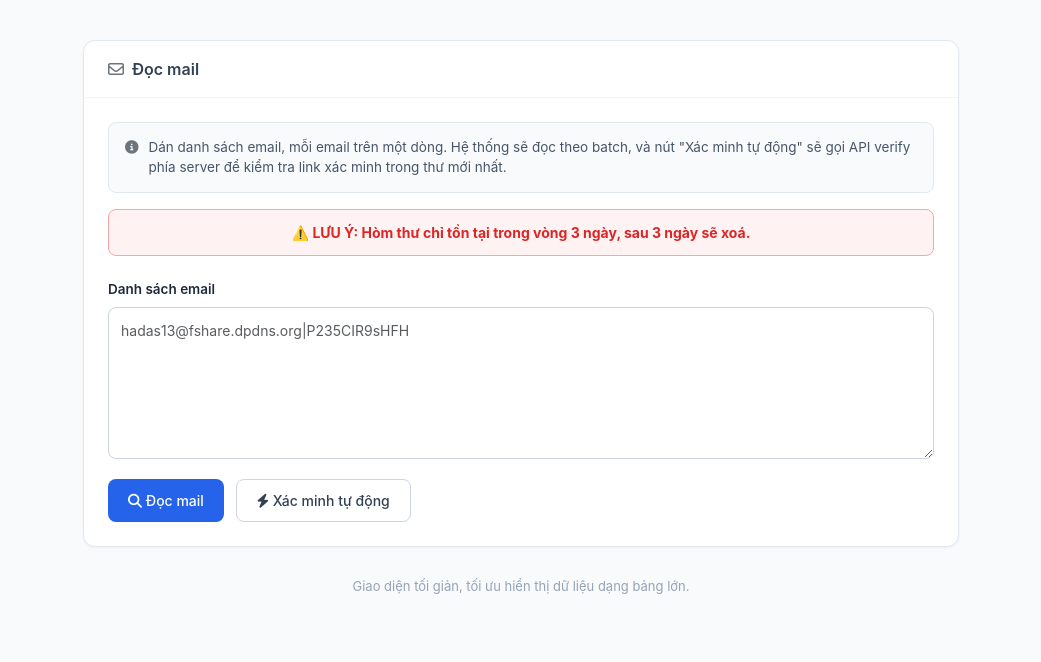
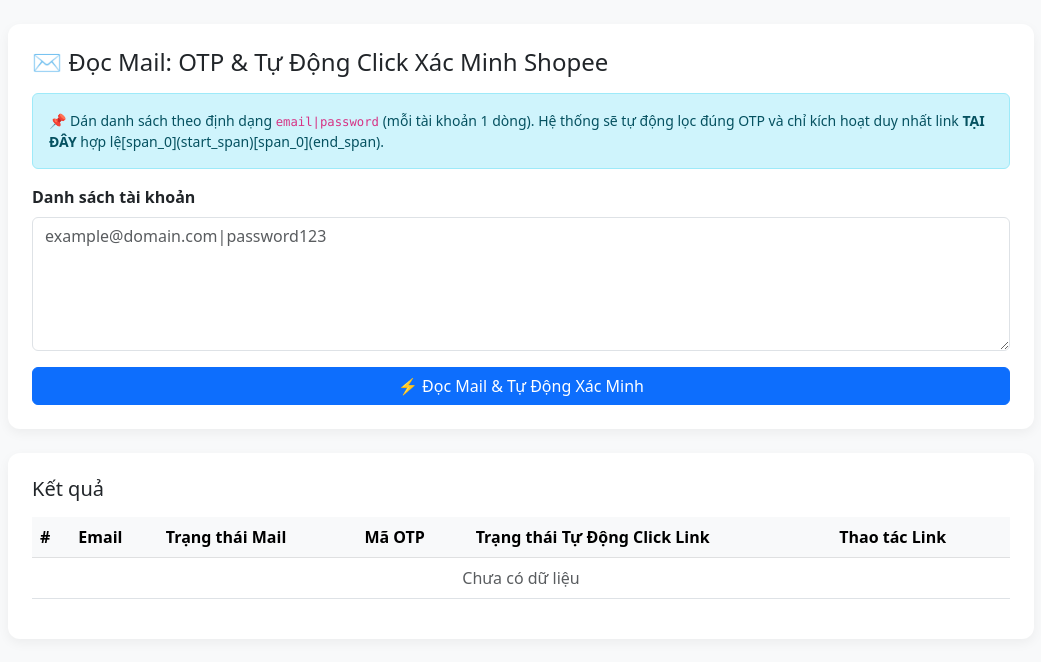
Before and after one commit to quocbaouwu-ux/web_checker, a Flask app: page / in a window 1280 px wide. Shown: the top 662 px of the page, without its empty margins (119-1160 px from the left). Run offline with Flask 3, Linux system fonts and the light colour scheme.

Commit message:
Update index.html

```diff
--- a/templates/index.html
+++ b/templates/index.html
@@ -3,282 +3,129 @@
 <head>
     <meta charset="UTF-8">
     <meta name="viewport" content="width=device-width, initial-scale=1.0">
-    <title>Đọc mail & Xác minh tự động</title>
+    <title>Đọc Mail - OTP & Tự Động Xác Minh Shopee</title>
     <link href="https://cdn.jsdelivr.net/npm/bootstrap@5.3.0/dist/css/bootstrap.min.css" rel="stylesheet">
-    <link rel="stylesheet" href="https://cdnjs.cloudflare.com/ajax/libs/font-awesome/6.4.0/css/all.min.css">
     <style>
-        body {
-            background-color: #f8fafc;
-            font-family: -apple-system, BlinkMacSystemFont, "Segoe UI", Roboto, sans-serif;
-            color: #334155;
-        }
-        .container-custom {
-            max-width: 900px;
-            margin: 40px auto;
-        }
-        .main-card {
-            background: #ffffff;
-            border: 1px solid #e2e8f0;
-            border-radius: 12px;
-            box-shadow: 0 1px 3px rgba(0, 0, 0, 0.05);
-        }
-        .card-header-custom {
-            padding: 16px 24px;
-            border-bottom: 1px solid #f1f5f9;
-            font-weight: 600;
-            font-size: 16px;
-            display: flex;
-            align-items: center;
-            gap: 8px;
-        }
-        .card-body-custom {
-            padding: 24px;
-        }
-        .info-box {
-            background-color: #f8fafc;
-            border: 1px solid #e2e8f0;
-            border-radius: 8px;
-            padding: 14px 16px;
-            font-size: 13.5px;
-            color: #475569;
-            display: flex;
-            align-items: flex-start;
-            gap: 10px;
-            margin-bottom: 16px;
-        }
-        .alert-danger-custom {
-            background-color: #fef2f2;
-            border: 1px solid #fca5a5;
-            color: #dc2626;
-            border-radius: 8px;
-            padding: 12px 16px;
-            font-size: 14px;
-            font-weight: 700;
-            margin-bottom: 20px;
-        }
-        .form-label {
-            font-size: 13.5px;
-            font-weight: 600;
-            color: #1e293b;
-            margin-bottom: 8px;
-        }
-        .form-control {
-            border: 1px solid #cbd5e1;
-            border-radius: 8px;
-            font-size: 14px;
-            padding: 12px;
-        }
-        .btn-group-action {
-            display: flex;
-            gap: 12px;
-            margin-top: 20px;
-        }
-        .btn-read-mail {
-            background-color: #2563eb;
-            color: white;
-            border: none;
-            border-radius: 8px;
-            padding: 10px 20px;
-            font-size: 14px;
-            font-weight: 500;
-        }
-        .btn-read-mail:hover { background-color: #1d4ed8; color: white; }
-        .btn-auto-verify {
-            background-color: #ffffff;
-            color: #334155;
-            border: 1px solid #cbd5e1;
-            border-radius: 8px;
-            padding: 10px 20px;
-            font-size: 14px;
-            font-weight: 500;
-        }
-        .btn-auto-verify:hover { background-color: #f8fafc; color: #0f172a; }
-        .footer-text {
-            text-align: center;
-            font-size: 13px;
-            color: #94a3b8;
-            margin-top: 30px;
-        }
-        .btn-tai-day {
-            background-color: #2563eb;
-            color: white !important;
-            font-weight: 700;
-            padding: 4px 12px;
-            border-radius: 6px;
-            text-decoration: none;
-            display: inline-block;
-            font-size: 13px;
-        }
-        .btn-tai-day:hover {
-            background-color: #1d4ed8;
-        }
+        body { background-color: #f8f9fa; font-family: system-ui, -apple-system, sans-serif; }
+        .card-custom { border-radius: 12px; border: none; box-shadow: 0 4px 12px rgba(0,0,0,0.05); }
+        .otp-badge { font-size: 1.1rem; font-weight: bold; letter-spacing: 2px; }
+        .table td { vertical-align: middle; }
     </style>
 </head>
 <body>
+    <div class="container py-4" style="max-width: 1050px;">
+        <div class="card card-custom p-4 mb-4 bg-white">
+            <h4 class="mb-3">✉️️ Đọc Mail: OTP & Tự Động Click Xác Minh Shopee</h4>
 
-<div class="container container-custom">
-    <div class="main-card">
-        <div class="card-header-custom">
-            <i class="fa-regular fa-envelope text-secondary"></i>
-            <span>Đọc mail</span>
-        </div>
-
-        <div class="card-body-custom">
-            <div class="info-box">
-                <i class="fa-solid fa-circle-info mt-1 text-secondary"></i>
-                <div>
-                    Dán danh sách email, mỗi email trên một dòng. Hệ thống sẽ đọc theo batch, và nút "Xác minh tự động" sẽ gọi API verify phía server để kiểm tra link xác minh trong thư mới nhất.
-                </div>
-            </div>
-
-            <div class="alert-danger-custom text-center">
-                ⚠️ LƯU Ý: Hòm thư chỉ tồn tại trong vòng 3 ngày, sau 3 ngày sẽ xoá.
+            <div class="alert alert-info small mb-3">
+                📌 Dán danh sách theo định dạng <code>email|password</code> (mỗi tài khoản 1 dòng). Hệ thống sẽ tự động lọc đúng OTP và chỉ kích hoạt duy nhất link <strong>TẠI ĐÂY</strong> hợp lệ[span_0](start_span)[span_0](end_span).
             </div>
 
             <div class="mb-3">
-                <label class="form-label">Danh sách email</label>
-                <textarea id="accountsInput" class="form-control" rows="6" placeholder="hadas13@fshare.dpdns.org|P235CIR9sHFH"></textarea>
+                <label class="form-label fw-bold">Danh sách tài khoản</label>
+                <textarea id="emailList" class="form-control" rows="5" placeholder="example@domain.com|password123"></textarea>
             </div>
 
-            <div class="btn-group-action">
-                <button id="btnRead" class="btn btn-read-mail">
-                    <i class="fa-solid fa-magnifying-glass"></i> Đọc mail
-                </button>
-                <button id="btnVerify" class="btn btn-auto-verify">
-                    <i class="fa-solid fa-bolt"></i> Xác minh tự động
+            <button id="btnVerify" onclick="processEmails()" class="btn btn-primary px-4">
+                ⚡ Đọc Mail & Tự Động Xác Minh
             </button>
         </div>
 
-            <!-- Bảng hiển thị kết quả -->
-            <div id="resultContainer" class="mt-4 d-none">
-                <h6 class="fw-bold mb-3 border-bottom pb-2">KẾT QUẢ HIỂN THỊ:</h6>
-                <div id="resultContent"></div>
+        <div class="card card-custom p-4 bg-white">
+            <h5 class="mb-3">Kết quả</h5>
+            <div class="table-responsive">
+                <table class="table table-hover">
+                    <thead class="table-light">
+                        <tr>
+                            <th>#</th>
+                            <th>Email</th>
+                            <th>Trạng thái Mail</th>
+                            <th>Mã OTP</th>
+                            <th>Trạng thái Tự Động Click Link</th>
+                            <th>Thao tác Link</th>
+                        </tr>
+                    </thead>
+                    <tbody id="resultTable">
+                        <tr>
+                            <td colspan="6" class="text-center text-muted">Chưa có dữ liệu</td>
+                        </tr>
+                    </tbody>
+                </table>
             </div>
         </div>
     </div>
 
-    <div class="footer-text">
-        Giao diện tối giản, tối ưu hiển thị dữ liệu dạng bảng lớn.
-    </div>
-</div>
-
     <script>
-document.addEventListener('DOMContentLoaded', function() {
-    const btnRead = document.getElementById('btnRead');
-    const btnVerify = document.getElementById('btnVerify');
-
-    btnRead.addEventListener('click', () => startProcess('read'));
-    btnVerify.addEventListener('click', () => startProcess('verify'));
-});
-
-async function startProcess(mode) {
-    const inputArea = document.getElementById('accountsInput');
-    const inputData = inputArea.value.trim();
-
-    if (!inputData) {
-        alert("Vui lòng nhập danh sách tài khoản!");
-        inputArea.focus();
+        async function processEmails() {
+            const rawText = document.getElementById('emailList').value.trim();
+            if (!rawText) {
+                alert('Vui lòng nhập danh sách email!');
                 return;
             }
 
-    const btnRead = document.getElementById('btnRead');
-    const btnVerify = document.getElementById('btnVerify');
-    const resultContainer = document.getElementById('resultContainer');
-    const resultContent = document.getElementById('resultContent');
+            const lines = rawText.split('\n').filter(line => line.trim() !== '');
+            const btn = document.getElementById('btnVerify');
+            const tbody = document.getElementById('resultTable');
 
-    btnRead.disabled = true;
-    btnVerify.disabled = true;
-
-    if (mode === 'verify') {
-        btnVerify.innerHTML = '<i class="fa-solid fa-spinner fa-spin"></i> Đang xác minh...';
-    } else {
-        btnRead.innerHTML = '<i class="fa-solid fa-spinner fa-spin"></i> Đang đọc mail...';
-    }
-
-    resultContainer.classList.remove('d-none');
-    resultContent.innerHTML = `
-        <div class="text-center py-4 text-primary">
-            <div class="spinner-border spinner-border-sm me-2" role="status"></div>
-            <span>Đang xử lý ...</span>
-        </div>
-    `;
+            btn.disabled = true;
+            btn.innerHTML = '⌛ Đang xử lý & Bấm link ngầm...';
+            tbody.innerHTML = '<tr><td colspan="6" class="text-center">Đang kết nối tới hòm thư và kích hoạt link TẠI ĐÂY...</td></tr>';
 
             try {
-        const response = await fetch('/process', {
+                const response = await fetch('/api/verify', {
                     method: 'POST',
                     headers: { 'Content-Type': 'application/json' },
-            body: JSON.stringify({ accounts: inputData, mode: mode })
+                    body: JSON.stringify({ accounts: lines })
                 });
 
                 const data = await response.json();
+                tbody.innerHTML = '';
 
-        // Xóa hoàn toàn trạng thái loading khi có phản hồi
-        resultContent.innerHTML = '';
+                if (data.results && data.results.length > 0) {
+                    data.results.forEach((item, index) => {
+                        // Hiển thị OTP
+                        const isOtpNum = /^\d+$/.test(item.otp);
+                        const otpDisplay = isOtpNum
+                            ? `<span class="badge bg-success otp-badge me-1">${item.otp}</span>
+                               <button onclick="copyText('${item.otp}')" class="btn btn-sm btn-outline-secondary py-0">Copy OTP</button>`
+                            : `<span class="badge bg-secondary">${item.otp}</span>`;
 
-        if (response.ok && data.results) {
-            let html = `
-            <div class="table-responsive">
-                <table class="table table-bordered table-hover align-middle mb-0" style="font-size: 13.5px;">
-                    <thead class="table-light">
-                        <tr>
-                            <th style="width: 50px;" class="text-center">#</th>
-                            <th>Tài khoản / Email</th>
-                            <th style="width: 180px;">Trạng thái</th>
-                            <th>Link xác minh</th>
-                        </tr>
-                    </thead>
-                    <tbody>
+                        // Hiển thị Trạng thái Kích hoạt Link
+                        const isSuccess = item.link_status && item.link_status.includes("Thành công");
+                        const linkStatusDisplay = `<span class="badge ${isSuccess ? 'bg-success' : 'bg-danger'}">${item.link_status}</span>`;
+
+                        // Hiển thị Nút Mở/Copy link thủ công
+                        const linkDisplay = item.link
+                            ? `<a href="${item.link}" target="_blank" class="btn btn-sm btn-outline-primary me-1">Mở link</a>
+                               <button onclick="copyText('${item.link}')" class="btn btn-sm btn-outline-secondary py-0">Copy</button>`
+                            : `<span class="text-muted small">Không có link</span>`;
+
+                        const tr = document.createElement('tr');
+                        tr.innerHTML = `
+                            <td>${index + 1}</td>
+                            <td><strong>${item.email}</strong></td>
+                            <td><span class="badge ${item.status === 'Thành công' ? 'bg-primary' : 'bg-danger'}">${item.status}</span></td>
+                            <td>${otpDisplay}</td>
+                            <td>${linkStatusDisplay}</td>
+                            <td>${linkDisplay}</td>
                         `;
-
-            data.results.forEach(item => {
-                const isSuccess = item.status === 'THÀNH CÔNG';
-                const badgeClass = isSuccess ? 'bg-success' : 'bg-danger';
-
-                let linkDisplay = '<span class="text-muted">-</span>';
-
-                if (item.link) {
-                    // Hiển thị nút "TẠI ĐÂY" bấm trực tiếp
-                    linkDisplay = `
-                        <a href="${item.link}" target="_blank" class="btn-tai-day">
-                            👉 TẠI ĐÂY
-                        </a>
-                    `;
-
-                    // Nếu bấm "Xác minh tự động", tự động mở link xác minh luôn
-                    if (mode === 'verify') {
-                        window.open(item.link, '_blank');
+                        tbody.appendChild(tr);
+                    });
+                } else {
+                    tbody.innerHTML = '<tr><td colspan="6" class="text-center text-danger">Không có kết quả trả về</td></tr>';
+                }
+            } catch (err) {
+                tbody.innerHTML = `<tr><td colspan="6" class="text-center text-danger">Lỗi: ${err.message}</td></tr>`;
+            } finally {
+                btn.disabled = false;
+                btn.innerHTML = '⚡ Đọc Mail & Tự Động Xác Minh';
             }
         }
 
-                html += `
-                <tr>
-                    <td class="text-center fw-bold">${item.id}</td>
-                    <td class="fw-medium">${escapeHtml(item.email)}</td>
-                    <td><span class="badge ${badgeClass}">${escapeHtml(item.status)}</span></td>
-                    <td>${linkDisplay}</td>
-                </tr>`;
+        function copyText(text) {
+            navigator.clipboard.writeText(text).then(() => {
+                alert('Đã sao chép: ' + text);
             });
-
-            html += '</tbody></table></div>';
-            resultContent.innerHTML = html;
-
-        } else {
-            resultContent.innerHTML = `<div class="alert alert-danger mb-0">Lỗi: ${escapeHtml(data.error || 'Xử lý thất bại')}</div>`;
-        }
-
-    } catch (err) {
-        resultContent.innerHTML = `<div class="alert alert-danger mb-0">Lỗi kết nối tới Server Backend Python!</div>`;
-    } finally {
-        btnRead.disabled = false;
-        btnVerify.disabled = false;
-        btnRead.innerHTML = '<i class="fa-solid fa-magnifying-glass"></i> Đọc mail';
-        btnVerify.innerHTML = '<i class="fa-solid fa-bolt"></i> Xác minh tự động';
-    }
-}
-
-function escapeHtml(str) {
-    if (!str) return '';
-    return str.replace(/&/g, "&amp;").replace(/</g, "&lt;").replace(/>/g, "&gt;").replace(/"/g, "&quot;").replace(/'/g, "&#039;");
         }
     </script>
 </body>
```
Lines whose indentation alone changed are shown as unchanged.
